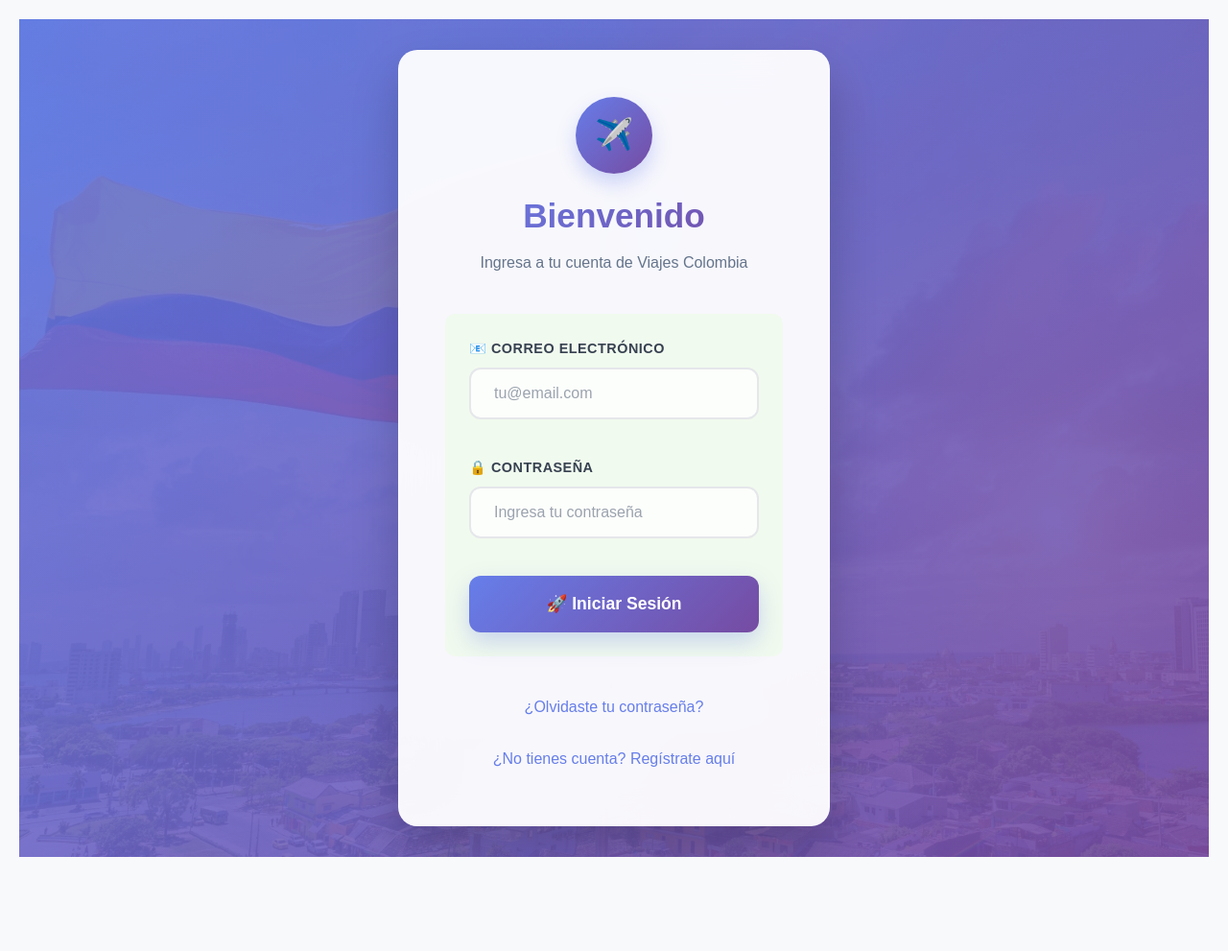
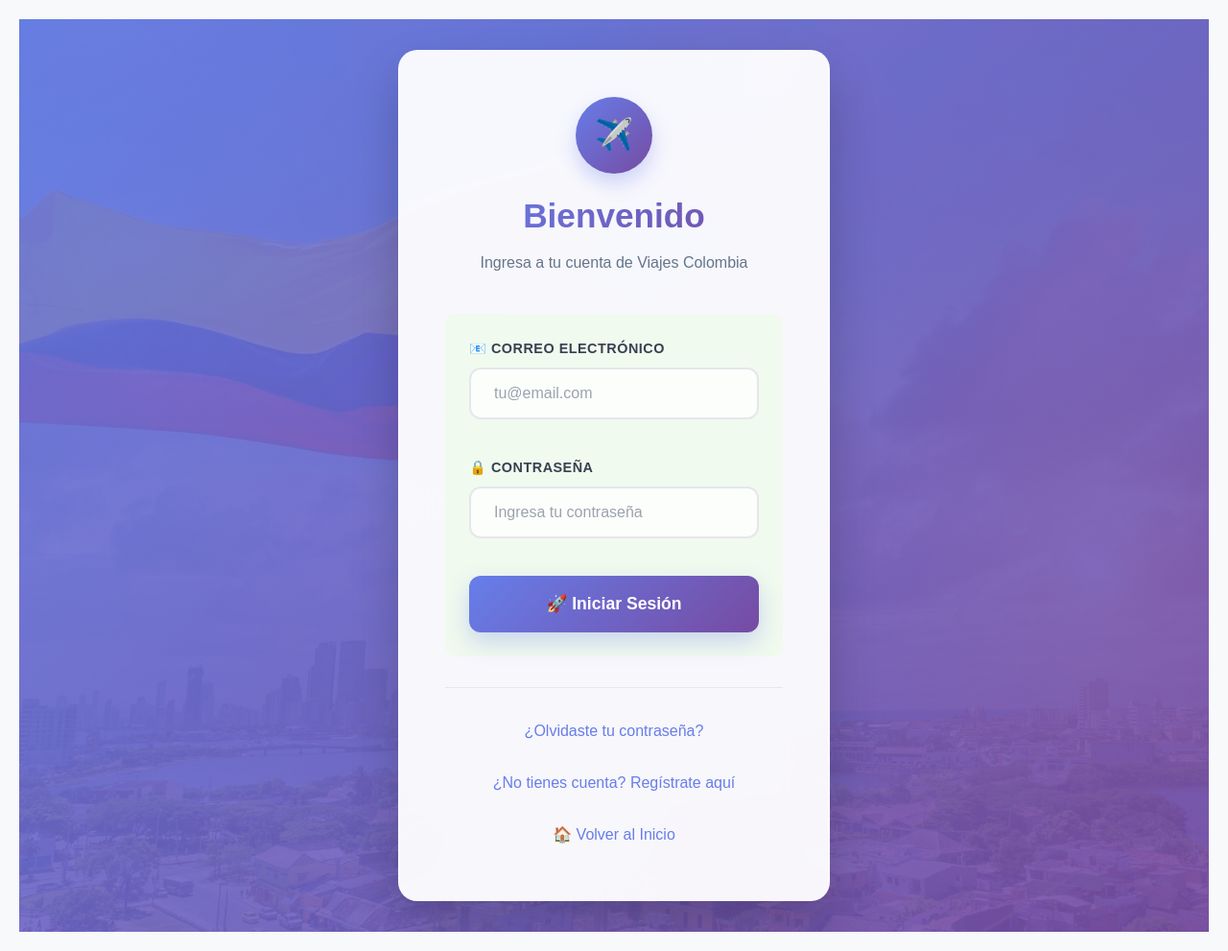
Before and after one commit to JulianCMoralesAgudelo/colombia_explora, a PHP site: page /login.php in a window 1280 px wide. Shown: the whole page at 96% size. Before the commit the page ends 893 px from the top, so only its background shows below. Run offline with PHP 8.4, Linux system fonts and the light colour scheme.

Commit message:
volver_inicio

```diff
--- a/auth/login.php
+++ b/auth/login.php
@@ -198,6 +198,8 @@
             display: flex;
             flex-direction: column;
             gap: 0.75rem;
+            border-top: 1px solid #e5e7eb;
+            padding-top: 1.5rem;
         }
 
         .login-link {
@@ -211,6 +213,7 @@
 
         .login-link:hover {
             color: #764ba2;
+            text-decoration: underline;
         }
 
         .login-link::after {
@@ -294,6 +297,7 @@
         <div class="login-links-modern">
             <a href="forgot_password.php" class="login-link">¿Olvidaste tu contraseña?</a>
             <a href="registro.php" class="login-link">¿No tienes cuenta? Regístrate aquí</a>
+            <a href="http://192.168.1.100:8080/index.php" class="login-link">🏠 Volver al Inicio</a>
         </div>
     </div>
 </div>
```
